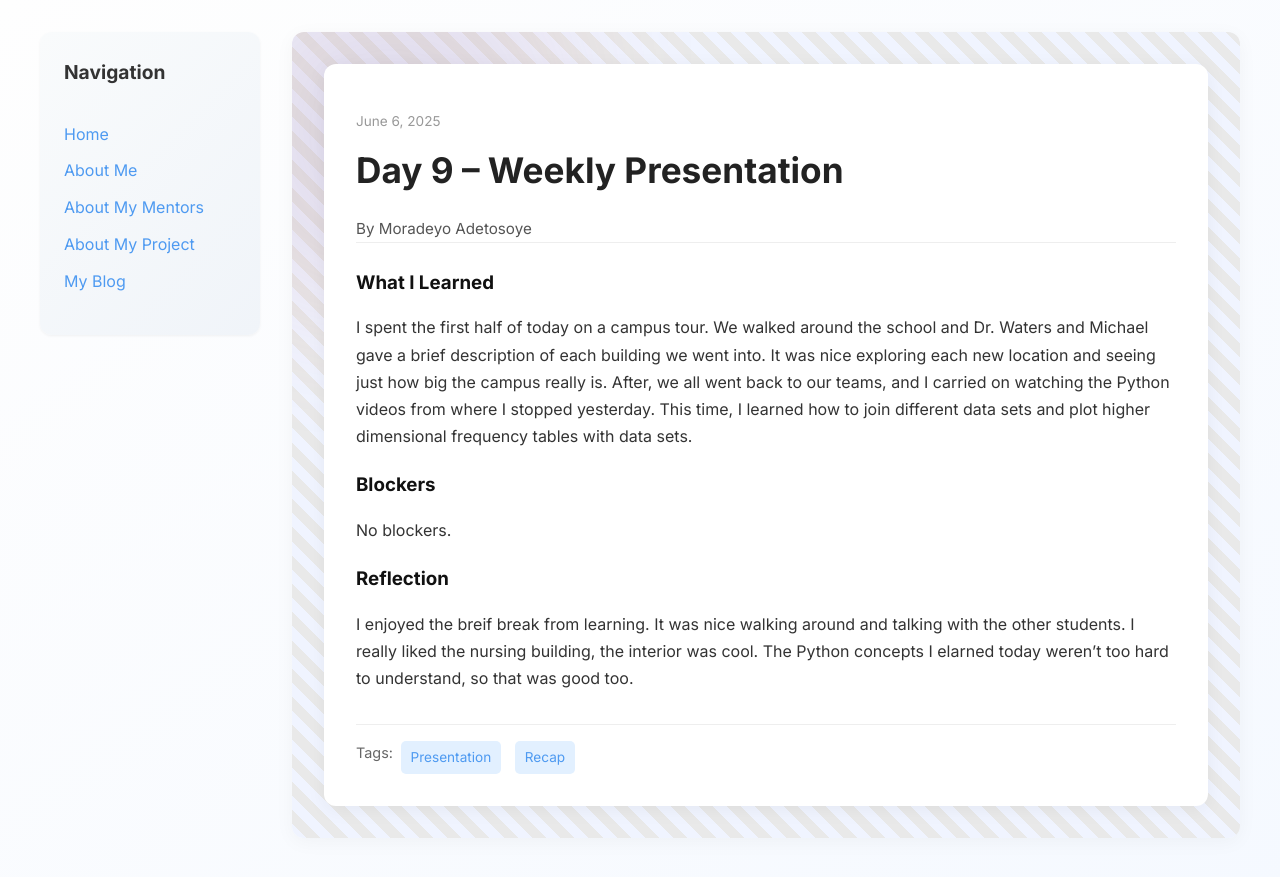
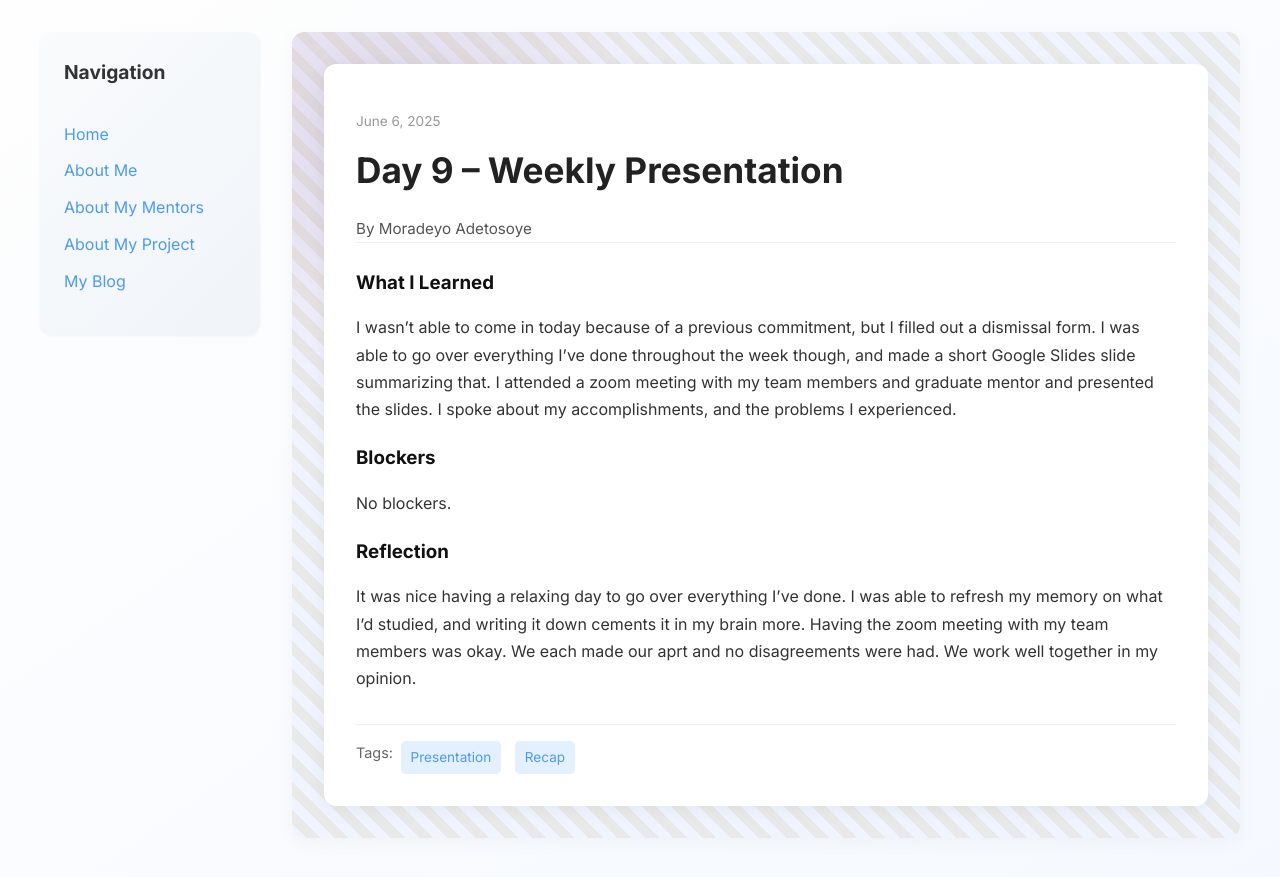
Before and after one commit to Deyo101/deyo101.github.io, a Jekyll site: the page built from _posts/2025-06-06-day-9.md, in a window 1280 px wide. Shown: the top 877 px of the page. Built offline with Jekyll 4.4.1, drawn with Linux system fonts in a browser that asks for light colours.

Commit message:
Update 2025-06-06-day-9.md

```diff
--- a/_posts/2025-06-06-day-9.md
+++ b/_posts/2025-06-06-day-9.md
@@ -7,11 +7,11 @@
 tags: ["Presentation", "Recap"]
 
 what_i_learned: |
-  I spent the first half of today on a campus tour. We walked around the school and Dr. Waters and Michael gave a brief description of each building we went into. It was nice exploring each new location and seeing just how big the campus really is. After, we all went back to our teams, and I carried on watching the Python videos from where I stopped yesterday. This time, I learned how to join different data sets and plot higher dimensional frequency tables with data sets.
+  I wasn't able to come in today because of a previous commitment, but I filled out a dismissal form. I was able to go over everything I've done throughout the week though, and made a short Google Slides slide summarizing that. I attended a zoom meeting with my team members and graduate mentor and presented the slides. I spoke about my accomplishments, and the problems I experienced.
 
 blockers: |
   No blockers.
 
 reflection: |
-  I enjoyed the breif break from learning. It was nice walking around and talking with the other students. I really liked the nursing building, the interior was cool. The Python concepts I elarned today weren't too hard to understand, so that was good too.
+  It was nice having a relaxing day to go over everything I've done. I was able to refresh my memory on what I'd studied, and writing it down cements it in my brain more. Having the zoom meeting with my team members was okay. We each made our aprt and no disagreements were had. We work well together in my opinion.
 ---
```
